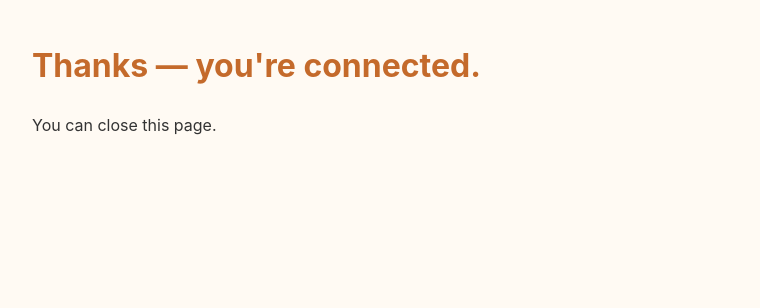
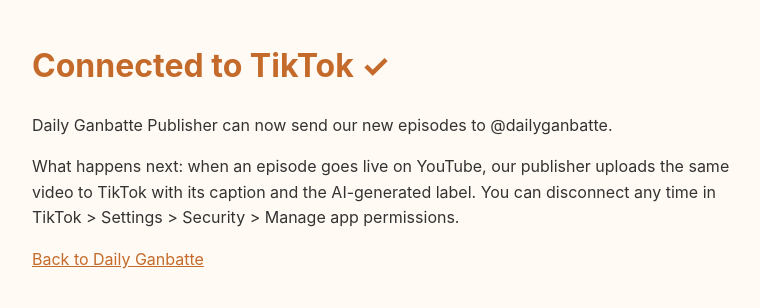
Before and after one commit to sharkhity0123/dailyganbatte-site, a plain HTML site: page callback.html in a window 1280 px wide. Shown: the whole page, without its empty margins (248-1008 px from the left). Drawn offline with Linux system fonts and the light colour scheme.

Commit message:
Add files via upload

```diff
--- a/callback.html
+++ b/callback.html
@@ -1,2 +1,4 @@
 <!DOCTYPE html><html lang="en"><head><meta charset="utf-8"><meta name="viewport" content="width=device-width,initial-scale=1"><title>Connected – Daily Ganbatte!</title><link rel="stylesheet" href="style.css"></head><body>
-<h1>Thanks — you're connected.</h1><p>You can close this page.</p></body></html>
+<h1>Connected to TikTok ✓</h1><p>Daily Ganbatte Publisher can now send our new episodes to @dailyganbatte.</p>
+<p>What happens next: when an episode goes live on YouTube, our publisher uploads the same video to TikTok with its caption and the AI-generated label. You can disconnect any time in TikTok &gt; Settings &gt; Security &gt; Manage app permissions.</p>
+<p><a href="index.html">Back to Daily Ganbatte</a></p></body></html>
```
Also changed, not shown: index.html (+2 -0 lines).
